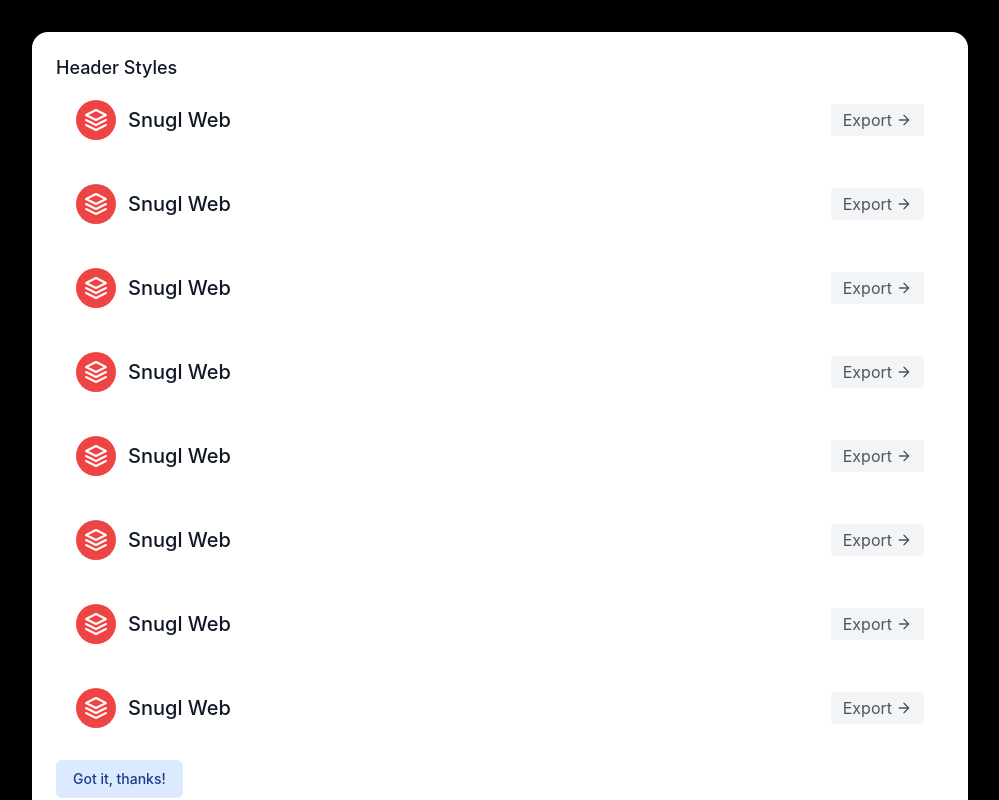
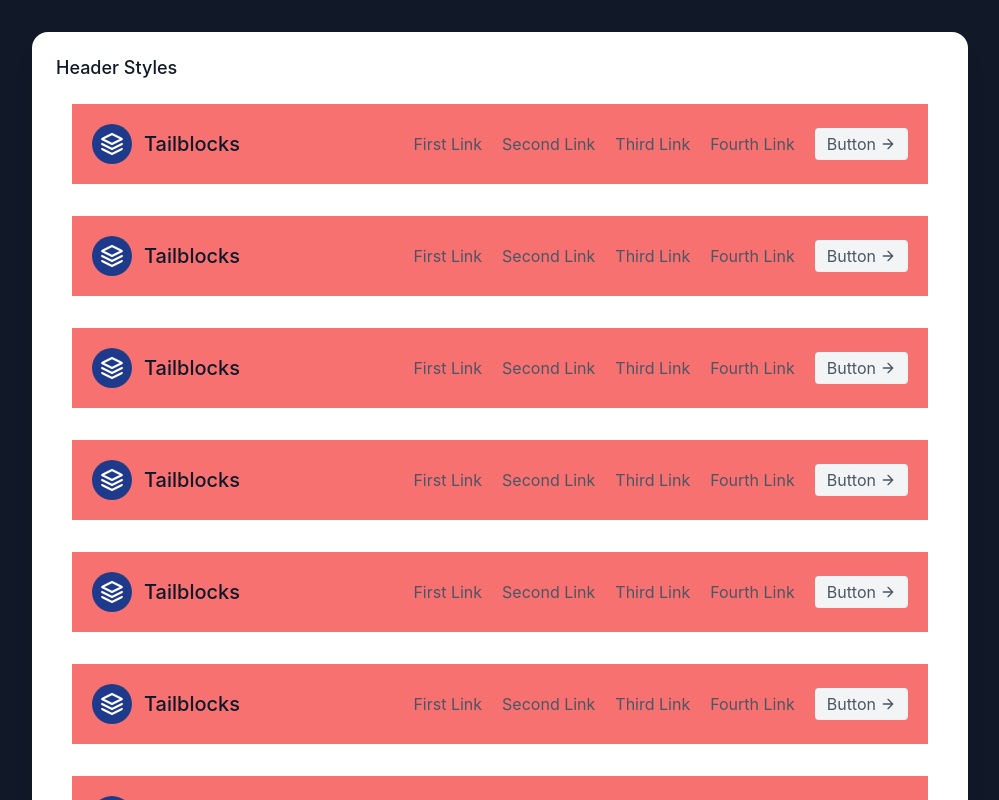
Before and after one commit to iammurali/snuglweb, a Next.js app: page / in a window 1280 px wide. Shown: the top 800 px of the page, without its empty margins (140-1139 px from the left). Built offline with nearby package versions, Linux system fonts and the light colour scheme.

Commit message:
📦 NEW: add zustand for statemgmt

```diff
--- /dev/null
+++ b/components/component-modal.js
@@ -0,0 +1,7 @@
+function ComponentModal() {
+    return ( <div>
+
+    </div> );
+}
+
+export default ComponentModal;
--- a/components/sidebar.js
+++ b/components/sidebar.js
@@ -1,9 +1,13 @@
 import { Dialog, Transition } from "@headlessui/react";
 import { Fragment, useState } from "react";
-import Spacer from "./spacer";
 import TemplateProvider from "./templates";
 
 function SideBar(props) {
+
+
+  let [isOpen, setIsOpen] = useState(true);
+  let [componentType, setComponentType] = useState('TopNav');
+
   function downloadInnerHtml(filename, elId, mimeType) {
     var elHtml = document.getElementById(elId).innerHTML;
     var link = document.createElement("a");
@@ -17,13 +21,11 @@ function SideBar(props) {
     link.click();
   }
 
-  let [isOpen, setIsOpen] = useState(true);
-
   function closeModal() {
     setIsOpen(false);
   }
 
-  function openModal() {
+  const openModal = () => {
     setIsOpen(true);
   }
 
@@ -51,12 +53,13 @@ function SideBar(props) {
         <nav>
           <a
             href="#"
+            onClick={openModal}
             className="block py-2.5 px-4 rounded transition duration-200 hover:bg-blue-700 hover:text-white"
           >
             Headers
           </a>
           <a
-            href=""
+            onClick={openModal}
             className="block py-2.5 px-4 rounded transition duration-200 hover:bg-blue-700 hover:text-white"
           >
             Heroes
@@ -97,7 +100,7 @@ function SideBar(props) {
               leaveFrom="opacity-100"
               leaveTo="opacity-0"
             >
-              <Dialog.Overlay className="fixed inset-0 bg-black opacity-40" />
+              <Dialog.Overlay className="fixed inset-0 bg-gray-900 opacity-50" />
             </Transition.Child>
 
             {/* This element is to trick the browser into centering the modal contents. */}
@@ -125,14 +128,13 @@ function SideBar(props) {
                 </Dialog.Title>
                 <div className="mt-2">
                   {Array.from({ length: 8 }, (_, i) => (
-                    <>
-                      {TemplateProvider()["TopNav"]["TopNav"]}
-                      <Spacer />
-                    </>
+                    <div key={i} className="p-4">
+                      {TemplateProvider()[componentType][componentType]}
+                    </div>
                   ))}
                 </div>
 
-                <div className="mt-4 flex">
+                {/* <div className="mt-4 flex">
                   <button
                     type="button"
                     className="px-4 py-2 text-sm font-medium text-blue-900 bg-blue-100 border border-transparent rounded-md hover:bg-blue-200 focus:outline-none focus-visible:ring-2 focus-visible:ring-offset-2 focus-visible:ring-blue-500"
@@ -140,7 +142,7 @@ function SideBar(props) {
                   >
                     Got it, thanks!
                   </button>
-                </div>
+                </div> */}
               </div>
             </Transition.Child>
           </div>
--- a/components/templates/TopNav/TopNav.js
+++ b/components/templates/TopNav/TopNav.js
@@ -1,7 +1,7 @@
 function TopNav() {
     return (
-        <header className="text-gray-600 body-font">
-          <div className="container mx-auto flex flex-wrap p-5 flex-col md:flex-row items-center">
+        <header className=" text-gray-600 body-font bg-red-400">
+          <div className="bg-red-400 container mx-auto flex flex-wrap p-5 flex-col md:flex-row items-center">
             <a className="flex title-font font-medium items-center text-gray-900 mb-4 md:mb-0">
               <svg xmlns="http://www.w3.org/2000/svg" fill="none" stroke="currentColor" strokeLinecap="round" strokeLinejoin="round" strokeWidth="2" className="w-10 h-10 text-white p-2 bg-blue-900 rounded-full" viewBox="0 0 24 24">
                 <path d="M12 2L2 7l10 5 10-5-10-5zM2 17l10 5 10-5M2 12l10 5 10-5"></path>
--- a/components/templates/index.js
+++ b/components/templates/index.js
@@ -1,8 +1,9 @@
-import TopNav from "../topnav";
+
 import Hero from "./Hero/Hero";
 import Team from "./Team/Team";
 import Testimonial2 from "./Testimonials/testimonial2";
 import Testimonial from "./Testimonials/testimonials";
+import TopNav from "./TopNav/TopNav";
 
 export default function TemplateProvider(props) {
     const theme = {
--- a/components/topnav.js
+++ /dev/null
@@ -1,27 +0,0 @@
-function TopNav(props) {
-  return  (<header className="text-gray-600 body-font">
-  <div className="flex flex-wrap w-full pt-3 pb-3 flex-col md:flex-row items-center">
-    <a className="pl-5 flex title-font font-medium items-center text-gray-900 mb-4 md:mb-0">
-      <svg xmlns="http://www.w3.org/2000/svg" fill="none" stroke="currentColor" strokeLinecap="round" strokeLinejoin="round" strokeWidth="2" className="w-10 h-10 text-white p-2 bg-red-500 rounded-full" viewBox="0 0 24 24">
-        <path d="M12 2L2 7l10 5 10-5-10-5zM2 17l10 5 10-5M2 12l10 5 10-5"></path>
-      </svg>
-      <span className="ml-3 text-xl">Snugl Web</span>
-    </a>
-    <nav className="md:ml-auto md:mr-auto flex flex-wrap items-center text-base justify-center">
-      {/* <a className="mr-5 hover:text-gray-900">First Link</a>
-      <a className="mr-5 hover:text-gray-900">Second Link</a>
-      <a className="mr-5 hover:text-gray-900">Third Link</a>
-      <a className="mr-5 hover:text-gray-900">Fourth Link</a> */}
-    </nav>
-    <div className="pr-5">
-    <button className="inline-flex items-center bg-gray-100 border-0 py-1 px-3 focus:outline-none hover:bg-gray-200 rounded text-base mt-4 md:mt-0">Export
-      <svg fill="none" stroke="currentColor" strokeLinecap="round" strokeLinejoin="round" strokeWidth="2" className=" w-4 h-4 ml-1" viewBox="0 0 24 24">
-        <path d="M5 12h14M12 5l7 7-7 7"></path>
-      </svg>
-    </button>
-    </div>
-  </div>
-</header>)
-}
-
-export default TopNav
--- /dev/null
+++ b/global-stores/templateStore.js
@@ -0,0 +1,33 @@
+import create from 'zustand'
+
+let templateArray = [
+    {
+      f: "TopNav",
+      c: "TopNav",
+    },
+    {
+      f: "Hero",
+      c: "Hero",
+    },
+    {
+      f: "Team",
+      c: "Team",
+    },
+    {
+      f: "Testimonial",
+      c: "Testimonial",
+    },
+    {
+      f: "Testimonial",
+      c: "Testimonial2",
+    },
+  ];
+const templateStore = create(set => ({
+  templateArray: templateArray,
+  setTemplate: (templateArr) => set(state => ({ templateArray: templateArr })),
+}))
+
+// logger disable during production build
+const unsub1 = templateStore.subscribe(console.log);
+
+export default templateStore;
--- a/package.json
+++ b/package.json
@@ -12,7 +12,8 @@
     "next": "12.0.2",
     "react": "17.0.2",
     "react-beautiful-dnd": "^13.1.0",
-    "react-dom": "17.0.2"
+    "react-dom": "17.0.2",
+    "zustand": "^3.6.4"
   },
   "devDependencies": {
     "autoprefixer": "^10.4.0",
--- a/pages/componentview.js
+++ b/pages/componentview.js
@@ -2,36 +2,16 @@ import TemplateProvider from "../components/templates";
 import { DragDropContext, Droppable, Draggable } from "react-beautiful-dnd";
 import { useEffect, useState } from "react";
 import { resetServerContext } from "react-beautiful-dnd"
+import templateStore from "../global-stores/templateStore";
 
 resetServerContext()
 
 function CompViewPage(props) {
- let templateArray = [
-    {
-      f: "TopNav",
-      c: "TopNav",
-    },
-    {
-      f: "Hero",
-      c: "Hero",
-    },
-    {
-      f: "Team",
-      c: "Team",
-    },
-    {
-      f: "Testimonial",
-      c: "Testimonial",
-    },
-    {
-      f: "Testimonial",
-      c: "Testimonial2",
-    },
-  ];
+
   const grid = 8;
+  const templateArray = templateStore(state => state.templateArray);
+  const setTemplateArray = templateStore(state => state.setTemplate)
 
-
-  const [templateArrayState, setTemplateArrayState] = useState(templateArray)
   const [winReady, setwinReady] = useState(false);
     useEffect(() => {
         setwinReady(true);
@@ -45,12 +25,12 @@ function CompViewPage(props) {
     }
 
     const items = reorder(
-      templateArrayState,
+      templateArray,
       result.source.index,
       result.destination.index
     );
-    console.log('ITEMS::::::::::', items);
-    setTemplateArrayState(items)
+
+    setTemplateArray(items)
 
   }
 
@@ -99,7 +79,7 @@ function CompViewPage(props) {
               style={getListStyle(snapshot.isDraggingOver)}
               {...provided.droppableProps}
             >
-              {templateArrayState.length > 0 && templateArrayState.map((item, index) => (
+              {templateArray.length > 0 && templateArray.map((item, index) => (
                 <Draggable
                   key={item.c}
                   draggableId={item.c}
--- a/pages/index.js
+++ b/pages/index.js
@@ -1,8 +1,9 @@
 import Head from "next/head";
-import TopNav from "../components/topnav";
 import SideBar from "../components/sidebar";
 import CompViewPage from "./componentview";
+import { useState } from "react";
 export default function Home() {
+
   return (
     <div className="flex">
       <Head>
```
Also changed, not shown: 1 other file (tests, documents, lock files or other folders).
